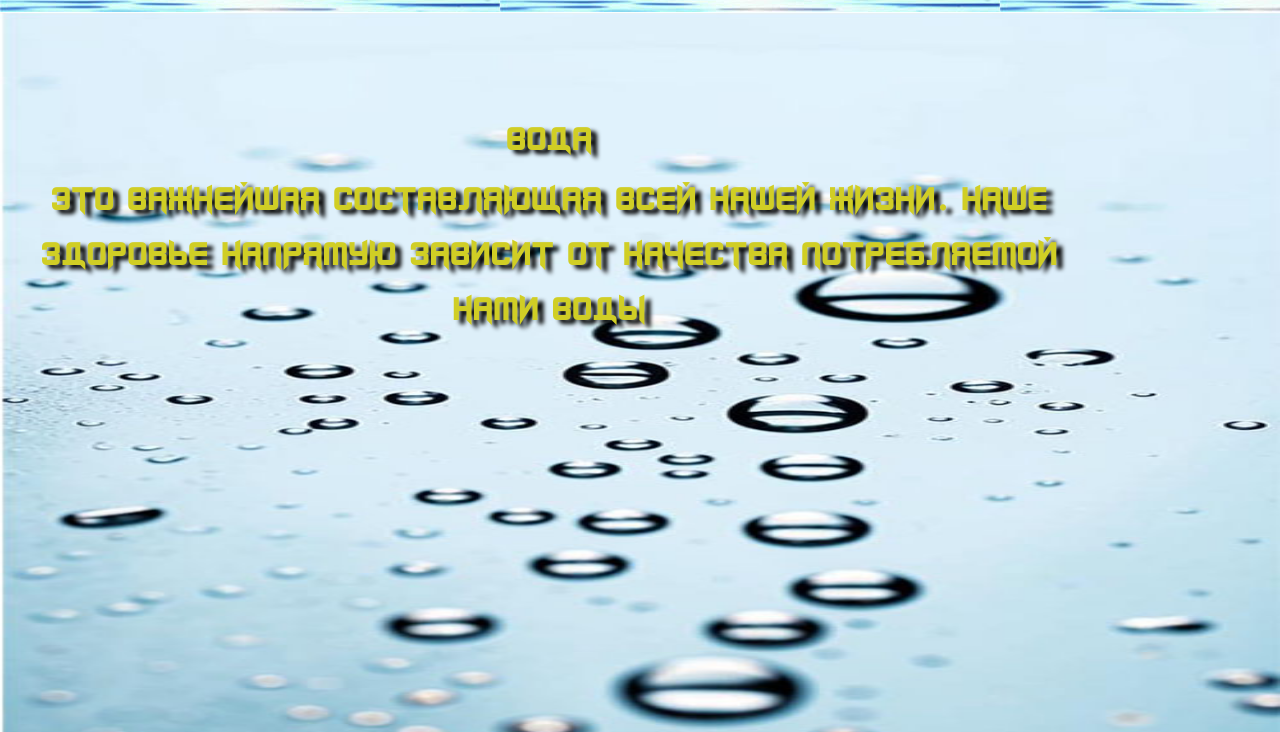
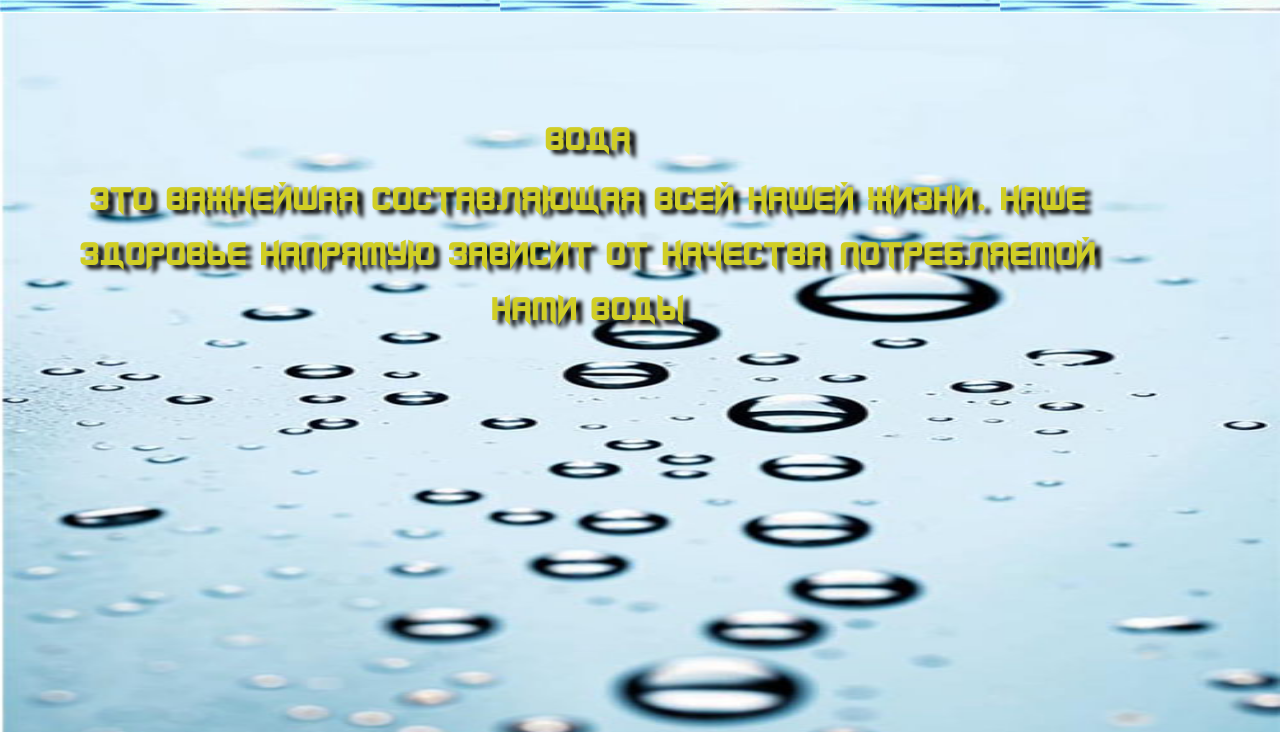
Before and after one commit to orbital13/test, a plain HTML site: page index.html in a window 1280 px wide. Shown: the part 68-800 px from the top of the page. Drawn offline with Linux system fonts and the light colour scheme.

Commit message:
Update style.css

```diff
--- a/style.css
+++ b/style.css
@@ -152,7 +152,7 @@ body {
 	/*font-weight: bold;*/
 
 	font-family: 'BLANGKON Remastered';
-	left: 3vw;
+	left: 6vw;
 	top: 12vh;
 	width: 80vw;
 	font-size: 6.5vh;
```
